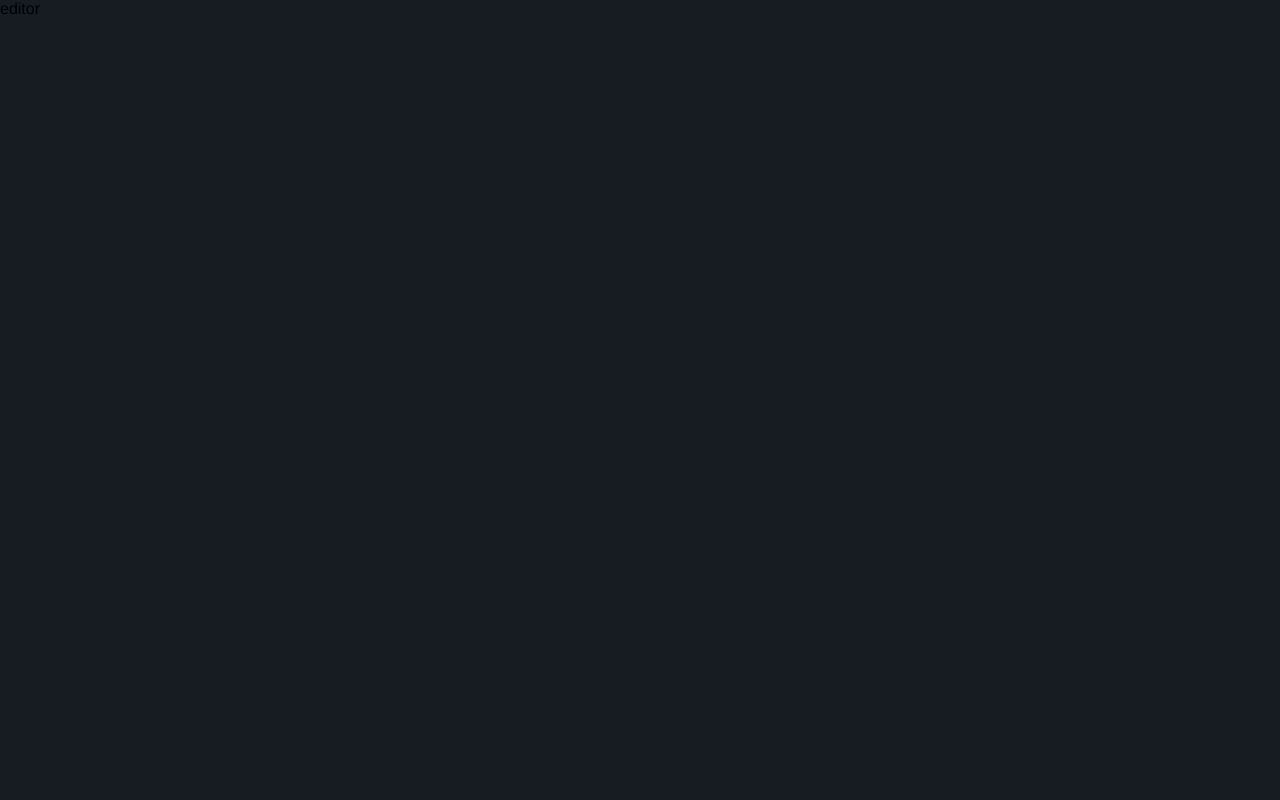
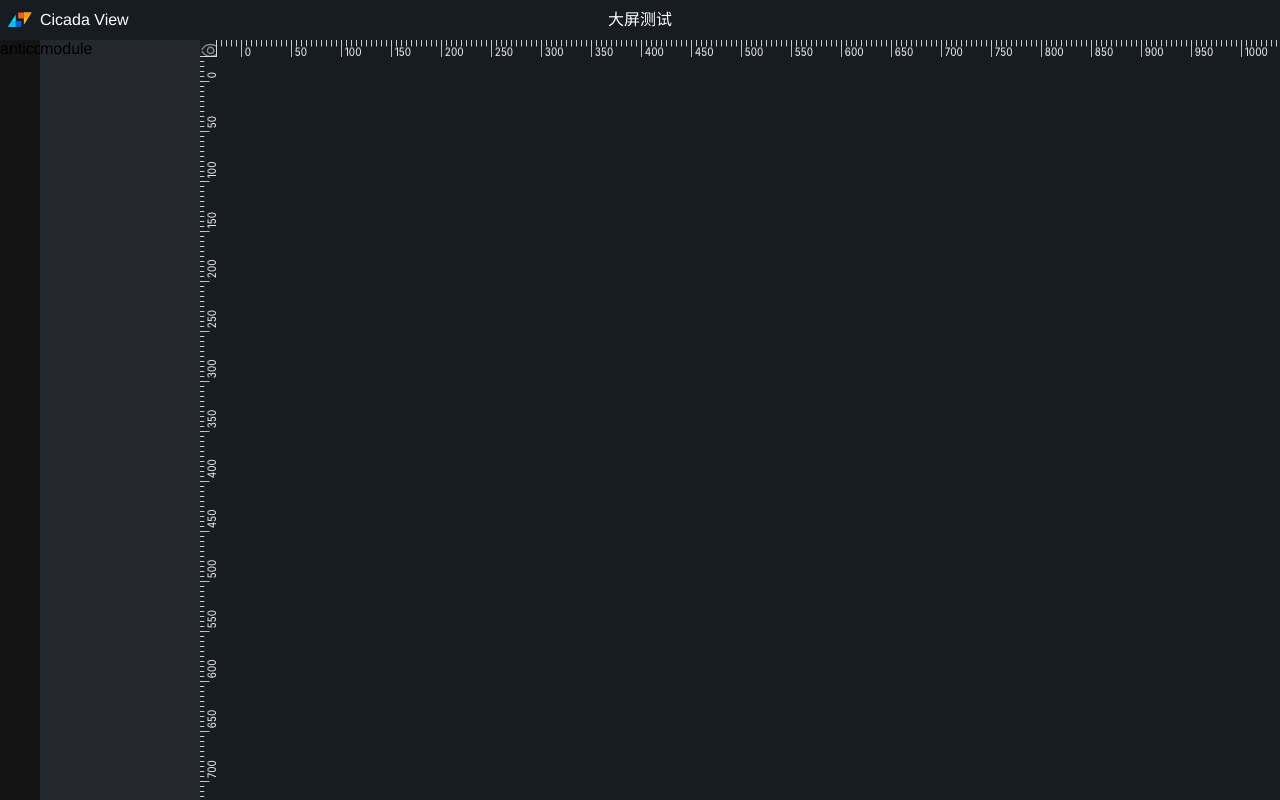
Before and after one commit to laibin-wang/cicada-view, a Vue app: page /editor in a window 1280 px wide. Built offline with nearby package versions, Linux system fonts and the light colour scheme.

Commit message:
fix(比例尺不显示): 比例尺不显示
比例尺不显示

```diff
--- a/src/components/sketch-ruler/casing/index.vue
+++ b/src/components/sketch-ruler/casing/index.vue
@@ -89,6 +89,10 @@ export default defineComponent({
       type: Boolean,
       default: false
     },
+    cornerActive: {
+      type: Boolean,
+      default: false
+    },
     palette: {
       type: Object as PropType<PaletteOptions>,
       default: () => {
@@ -100,11 +104,7 @@ export default defineComponent({
           shortfgColor: '#C8CDD0'
         }
       }
-    },
-    cornerActive: {
-      type: Boolean,
-      default: false
-    },
+    }
   },
   emits: ['onCornerClick', 'handleLine'],
   setup(props, { emit }) {
@@ -142,7 +142,7 @@ export default defineComponent({
 })
 </script>
 
-<style lang="postcss" scoped>
+<style lang="postcss">
 .casing-style {
   position: absolute;
   z-index: 3;
@@ -172,7 +172,7 @@ export default defineComponent({
     background: white;
   }
 }
-.ruler {
+.scaleplate {
   width: 100%;
   height: 100%;
   pointer-events: auto;
--- a/src/components/sketch-ruler/line/index.vue
+++ b/src/components/sketch-ruler/line/index.vue
@@ -38,6 +38,10 @@ export default defineComponent({
       type: Boolean,
       default: false
     },
+    isShowReferLine: {
+      type: Boolean,
+      default: false
+    },
     lineColor: {
       type: String,
       default: '#EB5648'
@@ -46,7 +50,7 @@ export default defineComponent({
   emits: ['onMouseDown', 'onRelease', 'onRemove'],
   setup(props, { emit }) {
     const startV = ref(0)
-    const showLine = ref(false)
+    const showLine = ref(true)
 
     const setShowLine = (offset: number) => {
       showLine.value = offset >= 0
@@ -57,13 +61,14 @@ export default defineComponent({
     })
 
     const offset = computed(() => {
-      const offset = startV.value * props.start
+      const offset = startV.value - props.start
       setShowLine(offset)
 
       if (props.horizontal) {
         return { left: `${offset}px` }
+      } else {
+        return { top: `${offset}px` }
       }
-      return { top: `${offset}px` }
     })
 
     const borderCursor = computed(() => {
@@ -95,7 +100,7 @@ export default defineComponent({
       emit('onMouseDown')
 
       const onMove = (e: MouseEvent) => {
-        const currentD = props.vertical ? e.clientY : e.clientX
+        const currentD = props.horizontal ? e.clientX : e.clientY
         const newValue = Math.round(
           initValue + (currentD - startD)
         )
--- a/src/components/sketch-ruler/wrapper/index.vue
+++ b/src/components/sketch-ruler/wrapper/index.vue
@@ -14,18 +14,18 @@
       @on-add-line="addNewLine"
     ></scaleplate>
     <div v-show="isShowReferLine" class="lines">
-      <line
+      <Line
         v-for="(v, i) in lines"
         :key="v + i"
+        :index="i"
+        :value="v >> 0"
         :start="start"
         :thick="thick"
-        :palette="palette"
         :horizontal="horizontal"
         :is-show-refer-line="isShowReferLine"
         @on-remove="removeLine"
         @on-release="releaseLine"
-        :value="v >> 0"
-      ></line>
+      ></Line>
     </div>
     <div v-show="showIndicator" class="indicator" :style="indicatorStl">
       <div class="value">{{ valueNum }}</div>
@@ -112,14 +112,14 @@ export default defineComponent({
     const rwStl = computed(() => {
       if (props.horizontal) {
         return {
-          width: `calc(100% - ${props.thick}px)`,
-          height: `${props.thick! + 1}px`,
+          width: `${props.width}px`,  // `calc(100% - ${props.thick}px)`,
+          height: `${props.thick + 1}px`,
           left: `${props.thick}px`
         }
       }
       return {
         width: `${props.thick + 1}px`,
-        height: `calc(100% - ${props.thick}px)`,
+        height: `${props.height}px`, // `calc(100% - ${props.thick}px)`,
         top: `${props.thick}px`
       }
     })
@@ -171,7 +171,7 @@ export default defineComponent({
 })
 </script>
 
-<style lang="postcss" scoped>
+<style lang="postcss">
 .line {
   position: absolute;
 }
--- a/src/views/editor/index.vue
+++ b/src/views/editor/index.vue
@@ -1,12 +1,98 @@
 <template>
-  <div>editor</div>
+  <div class="cicada-view-editor">
+    <div class="head">
+      <div class="head-left">
+        <icon-svg></icon-svg>
+        <span>Cicada View</span>
+      </div>
+      <div class="head-middle">
+        <span>大屏测试</span>
+      </div>
+      <div class="head-right"></div>
+    </div>
+    <div class="main">
+      <div class="menu">
+        <div class="menu_anticon">anticon</div>
+        <div class="menu_components">module</div>
+      </div>
+      <div class="section-mark">
+        <sketch-ruler :isShowReferLine="true" :isShowRuler="true" :startX="-25" :startY="-25" :width="5000" :height="3000"></sketch-ruler>
+        <!-- <div class="section-box">
+          <div class="screen">aaaa</div>
+        </div> -->
+      </div>
+    </div>
+  </div>
 </template>
 
 <script lang="ts">
 import { defineComponent } from 'vue'
+import SketchRuler from '@/components/sketch-ruler/index'
+import IconSvg from '@/components/icon-svg/index.vue'
 
 export default defineComponent({
   name: 'Editor',
+  components: { SketchRuler, IconSvg },
   setup() {}
 })
 </script>
+
+<style lang="postcss" scoped>
+.cicada-view-editor{
+  position: relative;
+  height: 100%;
+  width: 100%;
+  .head {
+    position: relative;
+    height: 40px;
+    width: 100%;
+    &-left{
+      position: absolute;
+      top: 0;
+      left: 0;
+      display: flex;
+      align-items: center;
+      height: 40px;
+    }
+    .cicada__icon{
+      padding: 0 8px;
+      width: 1.5em;
+      height: 1.5em;
+    }
+    span{
+      color: #fff;
+      font-size: 16px;
+    }
+    &-middle{
+      position: relative;
+      text-align: center;
+      width: 100%;
+      line-height: 40px;
+      height: 40px;
+    }
+  }
+  .main{
+    position: relative;
+    width: 100%;
+    height: calc(100vh - 40px);
+    display: flex;
+  }
+  .menu{
+    display: flex;
+    z-index: 3;
+    &_anticon{
+      width: 40px;
+      background-color: #141414;
+    }
+    &_components{
+      width: 160px;
+      background-color: #24282e;
+    }
+  }
+  .section-mark{
+    position: relative;
+    flex: 1;
+    overflow: hidden;
+  }
+}
+</style>
```
